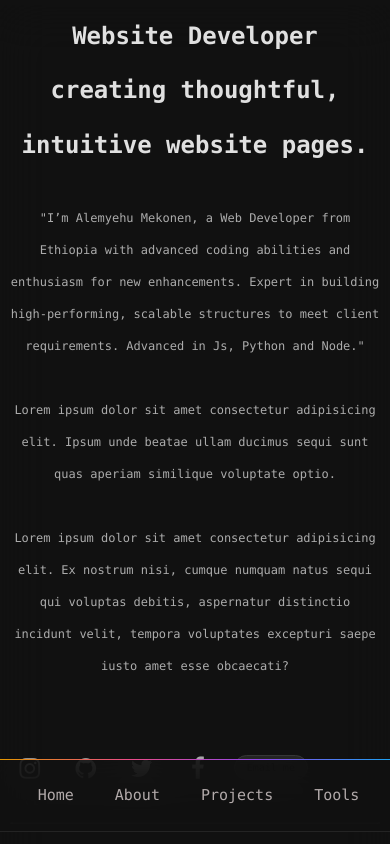
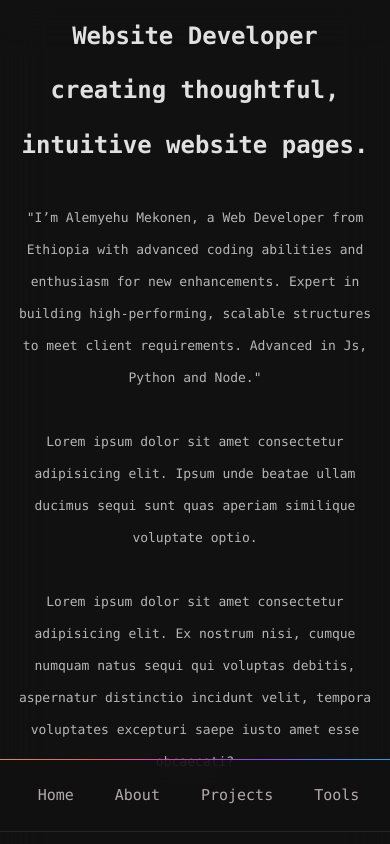
Before and after one commit to afteralexxo/portofolio-using-react, a React (Vite) app: page / in a window 390 px wide. Shown: the top 844 px of the page. Built offline with nearby package versions, Linux system fonts and the light colour scheme.

Commit message:
fix the paragraph mobile view

```diff
--- a/src/App.css
+++ b/src/App.css
@@ -46,12 +46,14 @@
   }
 
   .main-parag {
-    font-size: 12px;
+    opacity: .8;
+    font-size: 13px;
     line-height: 32px;
     text-align: center;
   }
 
   .home-links {
+    text-align: center;
     align-items: center;
     gap: 1rem;
   }
```
